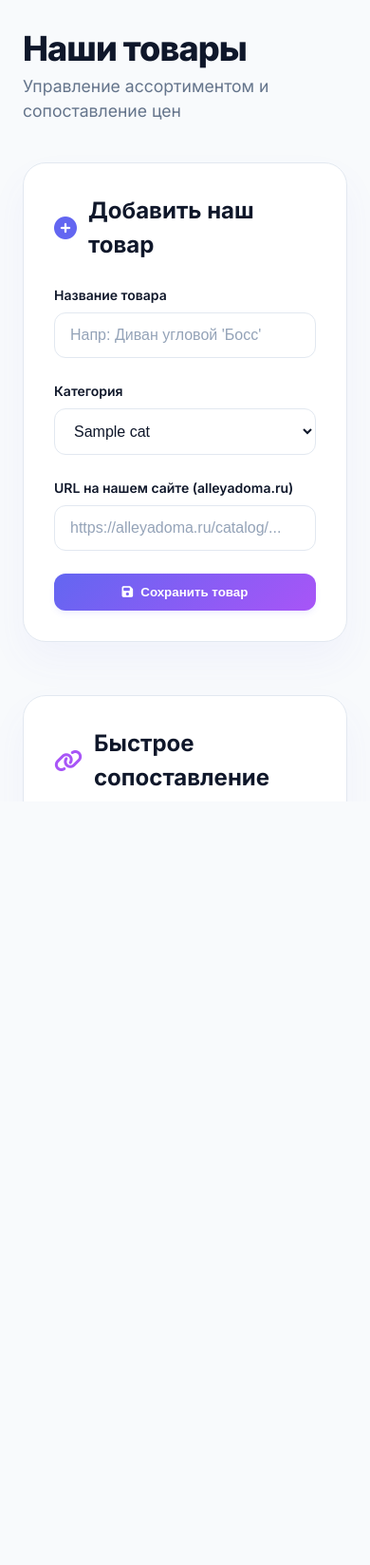
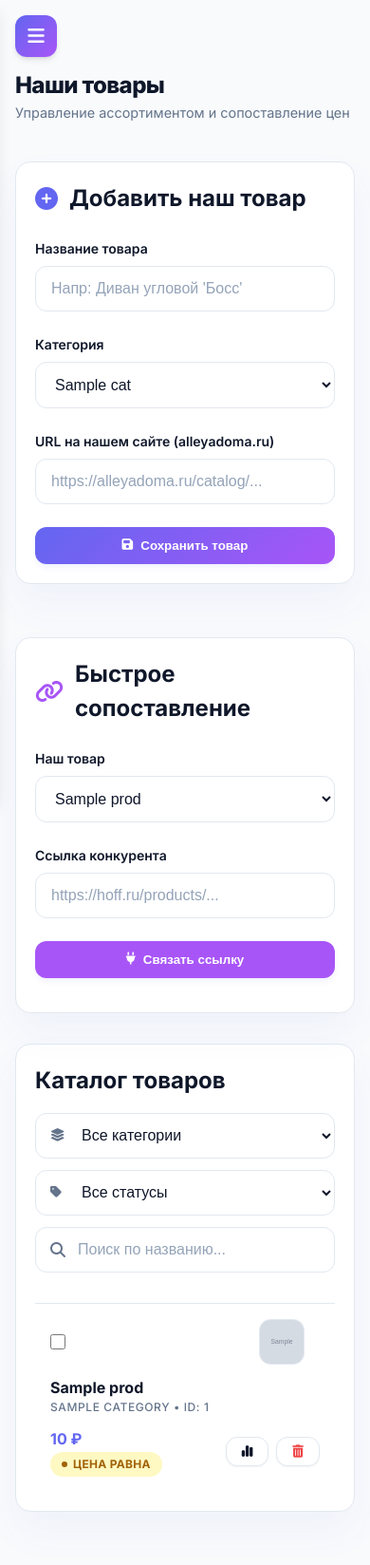
Before and after one commit to KhobotovViktor/pricemirror, a FastAPI app: template templates/admin.html in a window 390 px wide. Shown: the whole page at 95% size. Before the commit the page ends 844 px from the top, so only its background shows below. Run offline with FastAPI, Linux system fonts and the light colour scheme; the template is opened without the code that fills it: most values are stand-ins (such as "Sample title", 1, 10 or a date in 2020); grey boxes marked "Sample" are stand-in pictures.

Commit message:
Add price increase alerts, our price history tracking, and full mobile responsive layout

```diff
--- a/app/main.py
+++ b/app/main.py
@@ -523,6 +523,14 @@ async def get_product_analytics(product_id: int):
                     "details": f"Ваша цена ниже или в рынке."
                 }
 
+        # Fetch our price history for this product
+        our_price_history = []
+        try:
+            oph = supabase.table("our_price_history").select("price, created_at").eq("product_id", product_id).order("created_at").execute().data
+            our_price_history = [{"date": r["created_at"], "price": float(r["price"])} for r in oph]
+        except Exception:
+            pass  # Table may not exist yet
+
         return {
             "our_product": product,
             "avg_price": round(avg_price, 2),
@@ -530,6 +538,7 @@ async def get_product_analytics(product_id: int):
             "history": sorted(history, key=lambda x: x['date'], reverse=True),
             "recommendation": recommendation,
             "our_store_color": _our_color,
+            "our_price_history": our_price_history,
         }
     except Exception as e:
         print(f"ANALYTICS ERROR: {e}")
@@ -866,11 +875,22 @@ async def update_product(
     data: dict,
     user_id: str = Depends(get_current_user)
 ):
-    """Universal product update (price, 1c article, etc)"""
+    """Universal product update (price, 1c article, etc). Records price history."""
     if not user_id:
         return JSONResponse(status_code=401, content={"detail": "Unauthorized"})
 
     try:
+        # Record our price history if current_price is being updated
+        if "current_price" in data and data["current_price"] is not None:
+            try:
+                supabase.table("our_price_history").insert({
+                    "product_id": product_id,
+                    "price": float(data["current_price"]),
+                    "created_at": datetime.utcnow().isoformat()
+                }).execute()
+            except Exception as hist_err:
+                print(f"[OurPriceHistory] Insert error (table may not exist): {hist_err}")
+
         supabase.table("our_product").update(data).eq("id", product_id).execute()
         return {"status": "success", "message": "Товар обновлен"}
     except Exception as e:
--- a/static/app.js
+++ b/static/app.js
@@ -1025,7 +1025,51 @@ function renderChart(data) {
         ci++;
     }
 
-    // Add "Наша цена" as dashed line
+    // Add "Наша цена" — historical data if available, flat line otherwise
+    const ourPriceHistory = data.our_price_history || [];
+    if (ourPriceHistory.length > 0) {
+        // Build day→price map from our history
+        const ourDayPrices = {};
+        for (const r of ourPriceHistory) {
+            const day = new Date(r.date).toLocaleDateString('ru-RU', { day: '2-digit', month: '2-digit' });
+            ourDayPrices[day] = r.price; // latest wins per day
+        }
+        // Also ensure all our history dates are in the labels
+        for (const r of ourPriceHistory) {
+            const day = new Date(r.date).toLocaleDateString('ru-RU', { day: '2-digit', month: '2-digit' });
+            if (!allDates.has(day)) allDates.add(day);
+        }
+        // Re-sort labels after adding our dates
+        const sortedLabels = [...allDates].sort((a, b) => {
+            const [dA, mA] = a.split('.').map(Number);
+            const [dB, mB] = b.split('.').map(Number);
+            return (mA - mB) || (dA - dB);
+        });
+        // Rebuild labels array in-place
+        labels.length = 0;
+        sortedLabels.forEach(l => labels.push(l));
+
+        // Forward-fill our prices (carry last known value)
+        let lastKnown = data.our_product.current_price;
+        const ourData = labels.map(d => {
+            if (ourDayPrices[d] !== undefined) lastKnown = ourDayPrices[d];
+            return lastKnown;
+        });
+        datasets.push({
+            label: 'Наша цена (Аллея Дома)',
+            data: ourData,
+            borderColor: ourColor,
+            backgroundColor: ourColor + '10',
+            fill: false,
+            tension: 0.4,
+            pointRadius: 3,
+            pointBackgroundColor: '#ffffff',
+            pointBorderColor: ourColor,
+            pointBorderWidth: 2,
+            borderWidth: 2.5,
+        });
+    } else {
+        // Flat dashed line fallback
         datasets.push({
             label: 'Наша цена',
             data: labels.map(() => data.our_product.current_price),
@@ -1035,6 +1079,7 @@ function renderChart(data) {
             fill: false,
             borderWidth: 2
         });
+    }
 
     priceChart = new Chart(ctx, {
         type: 'line',
@@ -1202,6 +1247,42 @@ window.renderCoverageReport = renderCoverageReport;
 window.saveStoreColor = saveStoreColor;
 window.saveOurStoreColor = saveOurStoreColor;
 
+// --- Mobile Sidebar ---
+
+window.toggleMobileSidebar = () => {
+    const sidebar = document.querySelector('.sidebar');
+    const overlay = document.getElementById('sidebarOverlay');
+    const burger = document.getElementById('burgerBtn');
+    if (!sidebar) return;
+    const isOpen = sidebar.classList.toggle('open');
+    if (overlay) overlay.classList.toggle('active', isOpen);
+    if (burger) {
+        const icon = burger.querySelector('i');
+        if (icon) {
+            icon.className = isOpen ? 'fa-solid fa-xmark' : 'fa-solid fa-bars';
+        }
+    }
+};
+
+// Close sidebar on nav click (mobile)
+document.addEventListener('DOMContentLoaded', () => {
+    document.querySelectorAll('.nav-link').forEach(link => {
+        link.addEventListener('click', () => {
+            if (window.innerWidth <= 768) {
+                const sidebar = document.querySelector('.sidebar');
+                const overlay = document.getElementById('sidebarOverlay');
+                const burger = document.getElementById('burgerBtn');
+                if (sidebar) sidebar.classList.remove('open');
+                if (overlay) overlay.classList.remove('active');
+                if (burger) {
+                    const icon = burger.querySelector('i');
+                    if (icon) icon.className = 'fa-solid fa-bars';
+                }
+            }
+        });
+    });
+});
+
 // --- Bitrix24 Integration ---
 
 window.saveBitrix24Settings = async () => {
--- a/static/style.css
+++ b/static/style.css
@@ -338,27 +338,232 @@ input::placeholder {
 @keyframes spin { to { transform: rotate(360deg); } }
 
 /* --- Responsiveness --- */
+
+/* Burger menu button — hidden on desktop */
+.burger-btn {
+    display: none;
+    position: fixed;
+    top: 1rem;
+    left: 1rem;
+    z-index: 3000;
+    width: 44px;
+    height: 44px;
+    border-radius: var(--radius-md);
+    background: var(--primary-gradient);
+    color: white;
+    border: none;
+    font-size: 1.25rem;
+    cursor: pointer;
+    align-items: center;
+    justify-content: center;
+    box-shadow: var(--shadow-md);
+    padding: 0;
+}
+.burger-btn:hover {
+    transform: none;
+    filter: brightness(1.1);
+}
+
+/* Sidebar overlay on mobile */
+.sidebar-overlay {
+    display: none;
+    position: fixed;
+    top: 0;
+    left: 0;
+    width: 100%;
+    height: 100%;
+    background: rgba(15, 23, 42, 0.5);
+    backdrop-filter: blur(4px);
+    z-index: 1999;
+}
+.sidebar-overlay.active {
+    display: block;
+}
+
+/* Tablet: icon-only sidebar */
 @media (max-width: 1024px) {
     .app-layout {
-        grid-template-columns: 80px 1fr;
+        grid-template-columns: 72px 1fr;
     }
     .nav-text, .sidebar-logo span {
         display: none;
     }
     .sidebar {
-        padding: 2rem 1rem;
+        padding: 1.5rem 0.75rem;
         align-items: center;
+    }
+    .nav-link {
+        justify-content: center;
+        padding: 0.875rem;
+    }
+    .main-content {
+        padding: 2rem 1.5rem;
+    }
+    /* Statistics summary cards: 2 columns */
+    #section-statistics .glass-card:first-of-type {
+        grid-template-columns: repeat(2, 1fr) !important;
     }
 }
 
+/* Mobile: off-canvas sidebar + full responsive layout */
 @media (max-width: 768px) {
+    .burger-btn {
+        display: flex;
+    }
+
     .app-layout {
         grid-template-columns: 1fr;
     }
+
     .sidebar {
-        display: none;
+        position: fixed;
+        top: 0;
+        left: -280px;
+        width: 280px;
+        height: 100vh;
+        z-index: 2000;
+        transition: left 0.3s cubic-bezier(0.4, 0, 0.2, 1);
+        padding: 2rem 1.5rem;
+        align-items: stretch;
+        box-shadow: var(--shadow-lg);
     }
+    .sidebar.open {
+        left: 0;
+    }
+    .sidebar.open .nav-text,
+    .sidebar.open .sidebar-logo span {
+        display: inline;
+    }
+
     .main-content {
-        padding: 1.5rem;
+        padding: 4.5rem 1rem 1.5rem 1rem;
+        height: auto;
+        min-height: 100vh;
+    }
+
+    /* Header titles smaller */
+    .content-section header h1 {
+        font-size: 1.5rem !important;
+    }
+    .content-section header p {
+        font-size: 0.9rem !important;
+    }
+
+    /* Cards / grid */
+    .grid {
+        grid-template-columns: 1fr;
+    }
+    .glass-card {
+        padding: 1.25rem;
+        border-radius: var(--radius-lg);
+    }
+
+    /* Settings: single column */
+    #settingsForm > div:first-child {
+        grid-template-columns: 1fr !important;
+    }
+    /* Bitrix24 settings: single column */
+    .glass-card > div[style*="grid-template-columns: 1fr 1fr"] {
+        grid-template-columns: 1fr !important;
+    }
+
+    /* Statistics summary cards: single column */
+    div[style*="grid-template-columns: repeat(4, 1fr)"] {
+        grid-template-columns: 1fr 1fr !important;
+        gap: 0.75rem !important;
+    }
+
+    /* Report tabs: scrollable row */
+    div[style*="gap: 0.5rem; margin-bottom: 1.5rem; flex-wrap: wrap"] {
+        flex-wrap: nowrap !important;
+        overflow-x: auto;
+        -webkit-overflow-scrolling: touch;
+        padding-bottom: 0.5rem;
+    }
+
+    /* Product items: stack vertically */
+    .product-item {
+        flex-wrap: wrap;
+        gap: 0.75rem;
+        padding: 1rem;
+    }
+    .product-item > div[style*="text-align: right; margin-right: 1.5rem"] {
+        margin-right: 0 !important;
+        text-align: left !important;
+    }
+
+    /* Analytics modal: full screen */
+    #analyticsSection {
+        top: 0 !important;
+        left: 0 !important;
+        right: 0 !important;
+        bottom: 0 !important;
+        border-radius: 0 !important;
+        padding: 1.25rem !important;
+    }
+    #analyticsSection > div[style*="grid-template-columns: 1fr 1fr"] {
+        grid-template-columns: 1fr !important;
+    }
+
+    /* Competitor filters: stack */
+    .glass-card > div[style*="display: flex; justify-content: space-between"] {
+        flex-direction: column !important;
+        gap: 0.75rem;
+    }
+    .glass-card > div[style*="display: flex; justify-content: space-between"] > div[style*="display: flex; gap: 0.75rem"] {
+        flex-wrap: wrap;
+    }
+
+    /* Heatmap / risk / coverage: scroll horizontally */
+    #heatmapContainer, #riskTableContainer, #coverageTableContainer {
+        overflow-x: auto;
+        -webkit-overflow-scrolling: touch;
+    }
+    #heatmapContainer table, #riskTableContainer table, #coverageTableContainer table {
+        min-width: 600px;
+    }
+
+    /* Coverage: stack donut + table */
+    div[style*="grid-template-columns: 300px 1fr"] {
+        grid-template-columns: 1fr !important;
+    }
+
+    /* Product catalog header: stack filters */
+    div[style*="display: flex; justify-content: space-between; align-items: center; margin-bottom: 2rem; gap: 1rem"] {
+        flex-direction: column !important;
+        align-items: stretch !important;
+    }
+    div[style*="display: flex; gap: 0.75rem; flex-grow: 1; justify-content: flex-end; flex-wrap: wrap"] {
+        justify-content: stretch !important;
+    }
+    div[style*="display: flex; gap: 0.75rem; flex-grow: 1; justify-content: flex-end; flex-wrap: wrap"] > div {
+        width: 100% !important;
+        min-width: 0 !important;
+    }
+    div[style*="display: flex; gap: 0.75rem; flex-grow: 1; justify-content: flex-end; flex-wrap: wrap"] input,
+    div[style*="display: flex; gap: 0.75rem; flex-grow: 1; justify-content: flex-end; flex-wrap: wrap"] select {
+        width: 100% !important;
+    }
+
+    /* Buttons: full width */
+    button[type="submit"],
+    button[style*="width: 100%"] {
+        width: 100%;
     }
 }
+
+/* Small phones */
+@media (max-width: 480px) {
+    div[style*="grid-template-columns: repeat(4, 1fr)"] {
+        grid-template-columns: 1fr !important;
+    }
+
+    .price {
+        font-size: 1rem;
+    }
+
+    .product-item .product-checkbox {
+        width: 16px !important;
+        height: 16px !important;
+    }
+}
--- a/templates/admin.html
+++ b/templates/admin.html
@@ -2,13 +2,20 @@
 <html lang="ru">
 <head>
     <meta charset="UTF-8">
-    <meta name="viewport" content="width=device-width, initial-scale=1.0">
+    <meta name="viewport" content="width=device-width, initial-scale=1.0, maximum-scale=1.0, user-scalable=no">
     <title>Price Mirror</title>
     <link rel="stylesheet" href="/static/style.css">
     <link rel="stylesheet" href="https://cdnjs.cloudflare.com/ajax/libs/font-awesome/6.4.0/css/all.min.css">
     <script src="https://cdn.jsdelivr.net/npm/chart.js"></script>
 </head>
 <body>
+    <!-- Burger Menu Button (mobile only) -->
+    <button class="burger-btn" id="burgerBtn" onclick="toggleMobileSidebar()">
+        <i class="fa-solid fa-bars"></i>
+    </button>
+    <!-- Sidebar Overlay (mobile only) -->
+    <div class="sidebar-overlay" id="sidebarOverlay" onclick="toggleMobileSidebar()"></div>
+
     <div class="app-layout">
         <!-- Sidebar Navigation -->
         <nav class="sidebar">
@@ -536,6 +543,6 @@
         </div>
     </div>
 
-    <script src="/static/app.js?v=18"></script>
+    <script src="/static/app.js?v=19"></script>
 </body>
 </html>
```
Also changed, not shown: app/core/notifier.py (+39 -6 lines), app/worker/cloud_scraper.py (+35 -0 lines), app/worker/scraper.py (+40 -1 lines). Lines whose indentation alone changed are shown as unchanged.
